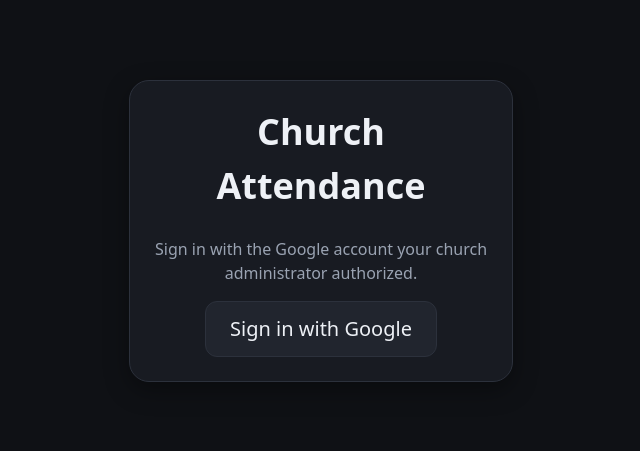
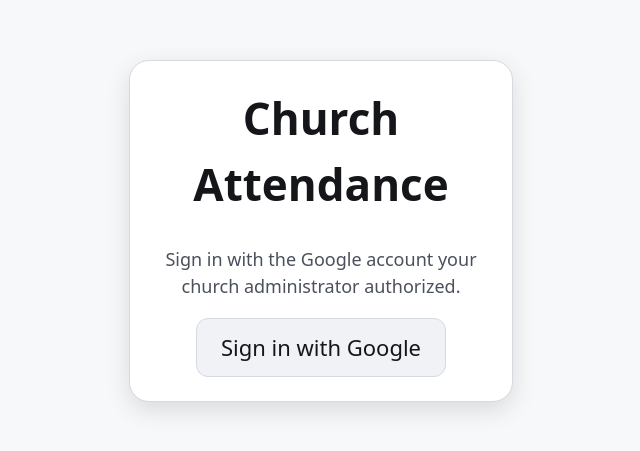
Before and after one commit to j-nye/church-attendance-app, a Next.js app: page /login in a window 1280 px wide. Shown: the part 169-620 px from the top of the page, without its empty margins (319-959 px from the left). Built offline with nearby package versions, Linux system fonts and the light colour scheme.

Commit message:
feat: replace color/type tokens with a colorblind-safe, higher-contrast, light/dark palette

```diff
--- a/src/styles/tokens.css
+++ b/src/styles/tokens.css
@@ -1,21 +1,22 @@
 :root {
-  --color-bg: #0f1115;
-  --color-surface: #181b22;
-  --color-surface-raised: #21252e;
-  --color-border: #2c313c;
-  --color-text: #eef1f6;
-  --color-text-muted: #9aa3b2;
-  --color-accent: #c9a227;
-  --color-accent-contrast: #1a1408;
-  --color-danger: #e05252;
-  --color-success: #4fb477;
+  --color-bg: #F7F8FA;
+  --color-surface: #FFFFFF;
+  --color-surface-raised: #F0F2F5;
+  --color-border: #D5D9E0;
+  --color-text: #14161A;
+  --color-text-muted: #4A505C;
+  --color-accent: #0072B2;
+  --color-accent-contrast: #FFFFFF;
+  --color-danger: #D55E00;
+  --color-success: #009E73;
 
   --font-sans: ui-sans-serif, system-ui, -apple-system, "Segoe UI", Roboto, sans-serif;
-  --text-sm: 0.875rem;
-  --text-base: 1rem;
-  --text-lg: 1.25rem;
-  --text-xl: 1.75rem;
-  --text-2xl: 2.25rem;
+  --text-sm: 1rem;
+  --text-base: 1.125rem;
+  --text-lg: 1.375rem;
+  --text-xl: 2rem;
+  --text-2xl: 2.75rem;
+  --text-3xl: 3.5rem;
 
   --space-1: 0.25rem;
   --space-2: 0.5rem;
@@ -26,9 +27,25 @@
 
   --radius: 12px;
   --radius-lg: 20px;
-  --shadow: 0 8px 24px rgb(0 0 0 / 0.35);
+  --shadow: 0 8px 24px rgb(0 0 0 / 0.12);
   --transition: 160ms cubic-bezier(0.2, 0.8, 0.2, 1);
 
   /* Minimum accessible touch target — volunteers use phones in dim rooms. */
   --tap-target: 44px;
 }
+
+@media (prefers-color-scheme: dark) {
+  :root {
+    --color-bg: #0F1115;
+    --color-surface: #181B22;
+    --color-surface-raised: #21252E;
+    --color-border: #3A4150;
+    --color-text: #F5F7FA;
+    --color-text-muted: #B8C0CC;
+    --color-accent: #56B4E9;
+    --color-accent-contrast: #05121C;
+    --color-danger: #FF8A3D;
+    --color-success: #33D6A6;
+    --shadow: 0 8px 24px rgb(0 0 0 / 0.35);
+  }
+}
```
